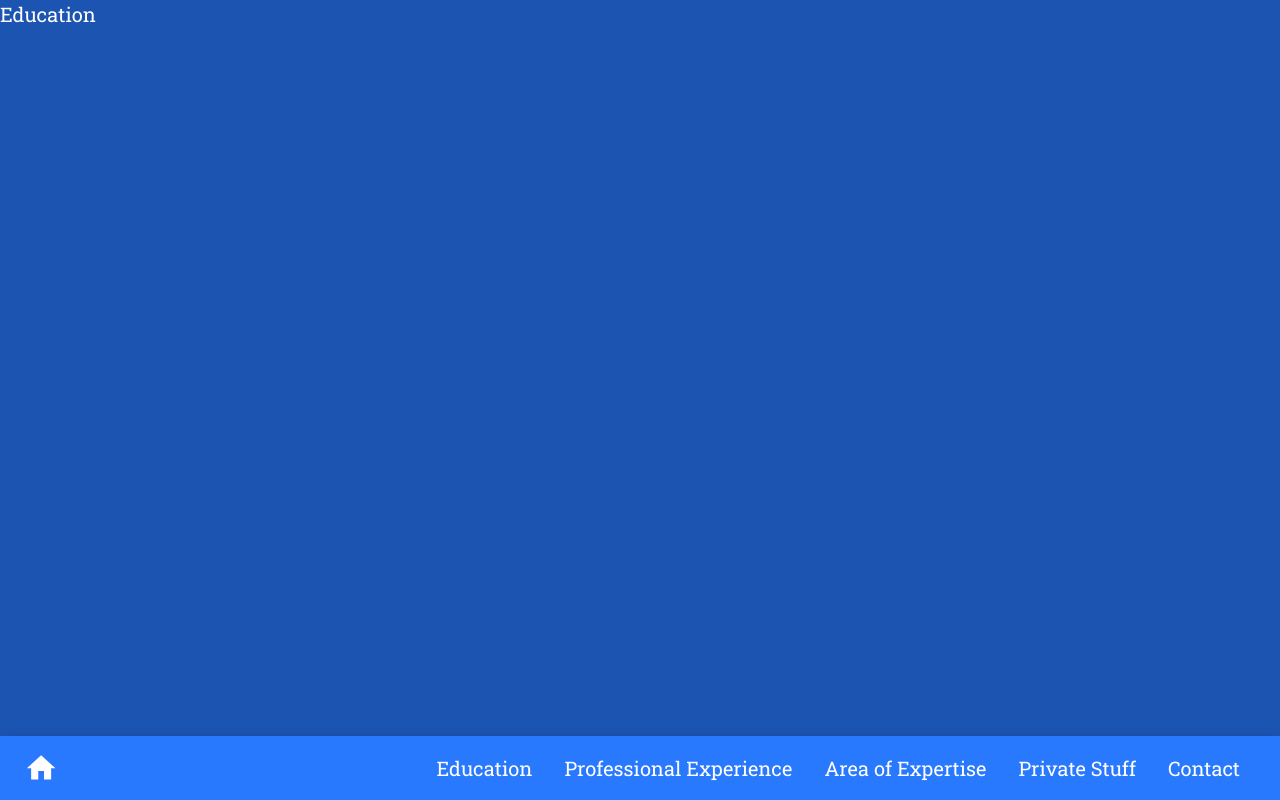
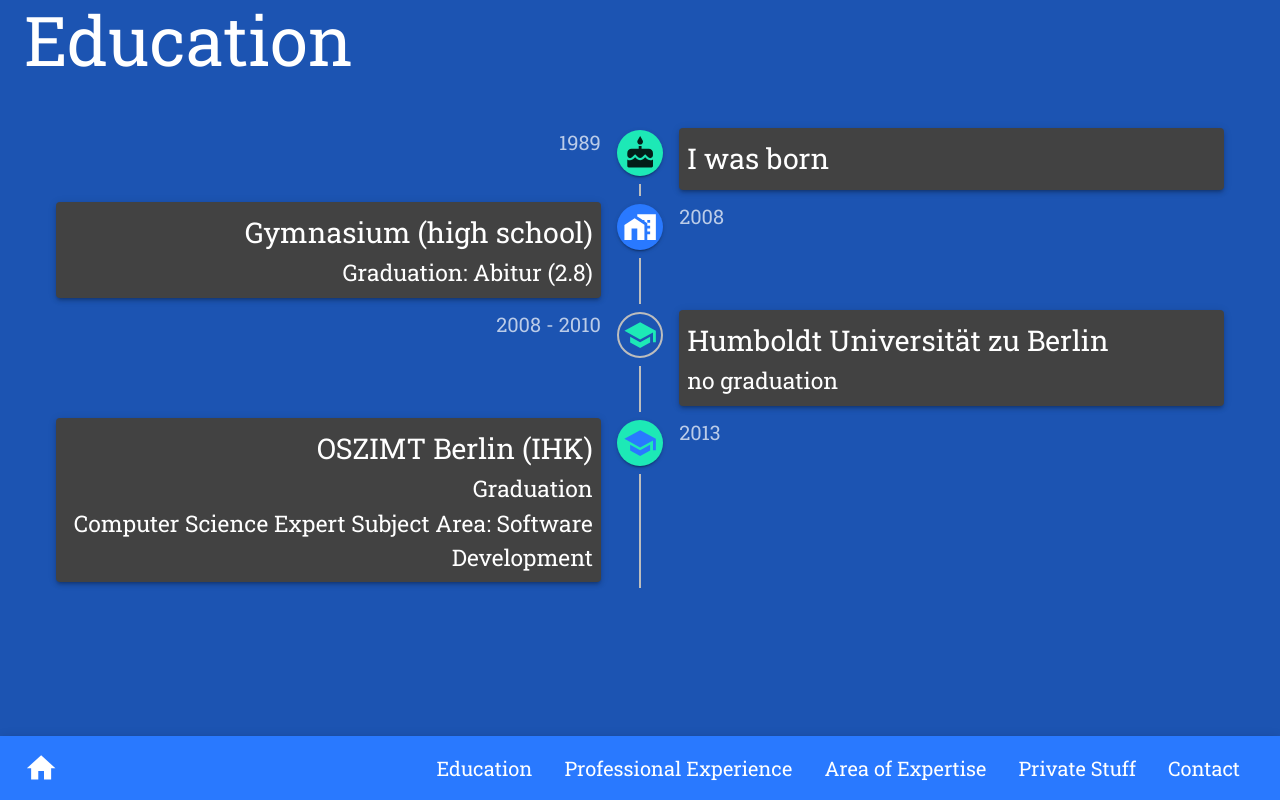
Before and after one commit to eisbr11/cv, a Next.js app: page /education in a window 1280 px wide. Built offline with nearby package versions, Linux system fonts and the light colour scheme.

Commit message:
feat: added education page contents

```diff
--- /dev/null
+++ b/components/Education/Education.component.tsx
@@ -0,0 +1,20 @@
+import { Container, Grid, Typography } from '@material-ui/core';
+
+import EducationTimeline from './component/EducationTimeline.component';
+
+const EducationComponent = () => (
+  <Container>
+    <Grid container spacing={2}>
+      <Grid item xs={12}>
+        <Typography variant="h3">
+          Education
+        </Typography>
+      </Grid>
+      <Grid item xs={12}>
+        <EducationTimeline />
+      </Grid>
+    </Grid>
+  </Container>
+);
+
+export default EducationComponent;
--- /dev/null
+++ b/components/Education/component/EducationTimeline.component.tsx
@@ -0,0 +1,112 @@
+import React from 'react';
+import Timeline from '@material-ui/lab/Timeline';
+import TimelineItem from '@material-ui/lab/TimelineItem';
+import TimelineSeparator from '@material-ui/lab/TimelineSeparator';
+import TimelineConnector from '@material-ui/lab/TimelineConnector';
+import TimelineContent from '@material-ui/lab/TimelineContent';
+import TimelineOppositeContent from '@material-ui/lab/TimelineOppositeContent';
+import TimelineDot from '@material-ui/lab/TimelineDot';
+import CakeIcon from '@material-ui/icons/Cake';
+import SchoolIcon from '@material-ui/icons/School';
+import HomeWorkIcon from '@material-ui/icons/HomeWork';
+import Paper from '@material-ui/core/Paper';
+import Typography from '@material-ui/core/Typography';
+
+import useStyles from './EducationTimeline.styles';
+
+export default function CustomizedTimeline() {
+  const classes = useStyles();
+
+  return (
+    <Timeline align="alternate">
+      <TimelineItem>
+        <TimelineOppositeContent>
+          <Typography variant="body2" color="textSecondary">
+            1989
+          </Typography>
+        </TimelineOppositeContent>
+        <TimelineSeparator>
+          <TimelineDot color="secondary">
+            <CakeIcon />
+          </TimelineDot>
+          <TimelineConnector />
+        </TimelineSeparator>
+        <TimelineContent>
+          <Paper elevation={3} className={classes.paper}>
+            <Typography variant="h6" component="h1">
+              I was born
+            </Typography>
+          </Paper>
+        </TimelineContent>
+      </TimelineItem>
+      <TimelineItem>
+        <TimelineOppositeContent>
+          <Typography variant="body2" color="textSecondary">
+            2008
+          </Typography>
+        </TimelineOppositeContent>
+        <TimelineSeparator>
+          <TimelineDot color="primary">
+            <HomeWorkIcon />
+          </TimelineDot>
+          <TimelineConnector />
+        </TimelineSeparator>
+        <TimelineContent>
+          <Paper elevation={3} className={classes.paper}>
+            <Typography variant="h6" component="h1">
+              Gymnasium (high school)
+            </Typography>
+            <Typography>Graduation: Abitur (2.8)</Typography>
+          </Paper>
+        </TimelineContent>
+      </TimelineItem>
+      <TimelineItem>
+        <TimelineOppositeContent>
+          <Typography variant="body2" color="textSecondary">
+            2008 - 2010
+          </Typography>
+        </TimelineOppositeContent>
+        <TimelineSeparator>
+          <TimelineDot variant="outlined" color="grey">
+            <SchoolIcon color="secondary" />
+          </TimelineDot>
+          <TimelineConnector />
+        </TimelineSeparator>
+        <TimelineContent>
+          <Paper elevation={3} className={classes.paper}>
+            <Typography variant="h6" component="h1">
+              Humboldt Universität zu Berlin
+            </Typography>
+            <Typography>no graduation</Typography>
+          </Paper>
+        </TimelineContent>
+      </TimelineItem>
+      <TimelineItem>
+        <TimelineOppositeContent>
+          <Typography variant="body2" color="textSecondary">
+            2013
+          </Typography>
+        </TimelineOppositeContent>
+        <TimelineSeparator>
+          <TimelineDot color="secondary">
+            <SchoolIcon color="primary" />
+          </TimelineDot>
+          <TimelineConnector />
+        </TimelineSeparator>
+        <TimelineContent>
+          <Paper elevation={3} className={classes.paper}>
+            <Typography variant="h6" component="h1">
+              OSZIMT Berlin (IHK)
+            </Typography>
+            <Typography>
+              Graduation
+            </Typography>
+            <Typography>
+              Computer Science Expert Subject Area: Software Development
+            </Typography>
+          </Paper>
+        </TimelineContent>
+      </TimelineItem>
+    </Timeline>
+  );
+}
--- /dev/null
+++ b/components/Education/component/EducationTimeline.styles.ts
@@ -0,0 +1,9 @@
+import { makeStyles } from '@material-ui/core/styles';
+
+const useStyles = makeStyles((theme) => ({
+  paper: {
+    padding: theme.spacing(1),
+  },
+}));
+
+export default useStyles;
--- a/components/Layout/Layout.styles.ts
+++ b/components/Layout/Layout.styles.ts
@@ -5,6 +5,7 @@
     display: 'flex',
     flexDirection: 'column',
     minHeight: '100vh',
+    paddingBottom: theme.spacing(7.25),
     background: theme.palette.primary.dark,
   },
   content: {
--- a/pages/education.tsx
+++ b/pages/education.tsx
@@ -1,9 +1,10 @@
 import Layout from '@components/Layout/Layout.component';
+import EducationComponent from '@components/Education/Education.component';
 
 export default function Education() {
   return (
     <Layout>
-      Education
+      <EducationComponent />
     </Layout>
   );
 }
```
